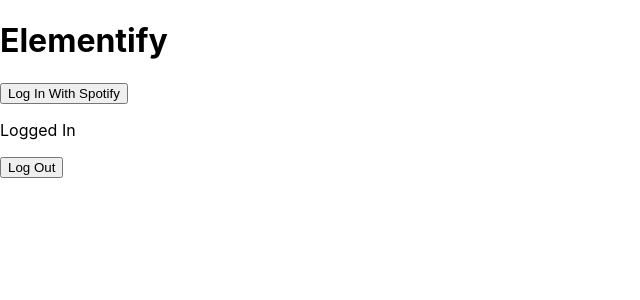
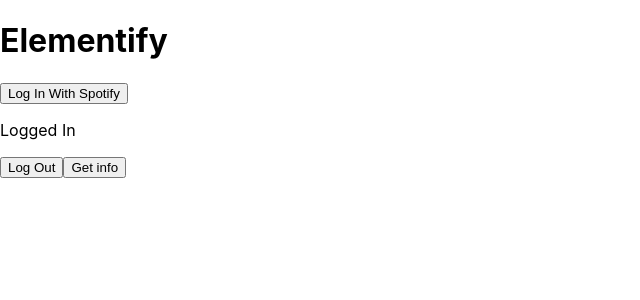
Before and after one commit to olatif04/Elementify, a React (Create React App) app: page / in a window 1280 px wide. Shown: the top 300 px of the page, without its empty margins (0-640 px from the left). Built offline with nearby package versions, Linux system fonts and the light colour scheme; sample sign-in values are in the browser's storage.

Commit message:
auth works. added test funct for getting favs

```diff
--- a/src/Home.js
+++ b/src/Home.js
@@ -1,4 +1,5 @@
 import { useHistory } from 'react-router-dom';
+import axios from 'axios';
 function Home() {
 
     //const history = useHistory();//for routing easily
@@ -18,6 +19,21 @@
       //redirect to home page
       window.location.href = '/';
     };
+    const fetchUserTopTracks = async () => {
+      try {
+        const { data } = await axios.get('https://api.spotify.com/v1/me/top/tracks', {
+          headers: {
+            'Authorization': `Bearer ${localStorage.getItem('accessToken')}`
+          }
+        });
+        console.log(data); // Your top tracks will be logged in the console.
+        // Process and use data in your app
+      } catch (error) {
+        console.error('Error fetching top tracks:', error);
+        // Handle errors, e.g., token expiration
+      }
+    };
+
 
 
   return (
@@ -27,7 +43,7 @@
         <button className='button' onClick={handleSpotifyLogin}>Log In With Spotify</button>
         {isLoggedIn && <p className="logged-in-text">Logged In</p>}
         {isLoggedIn && <button onClick={handleLogout}>Log Out</button>}
-
+        {isLoggedIn && <button onClick={fetchUserTopTracks}>Get info</button>}
       </header>
 
     </div>
```
Also changed, not shown: 8 other files (tests, documents, lock files or other folders).
